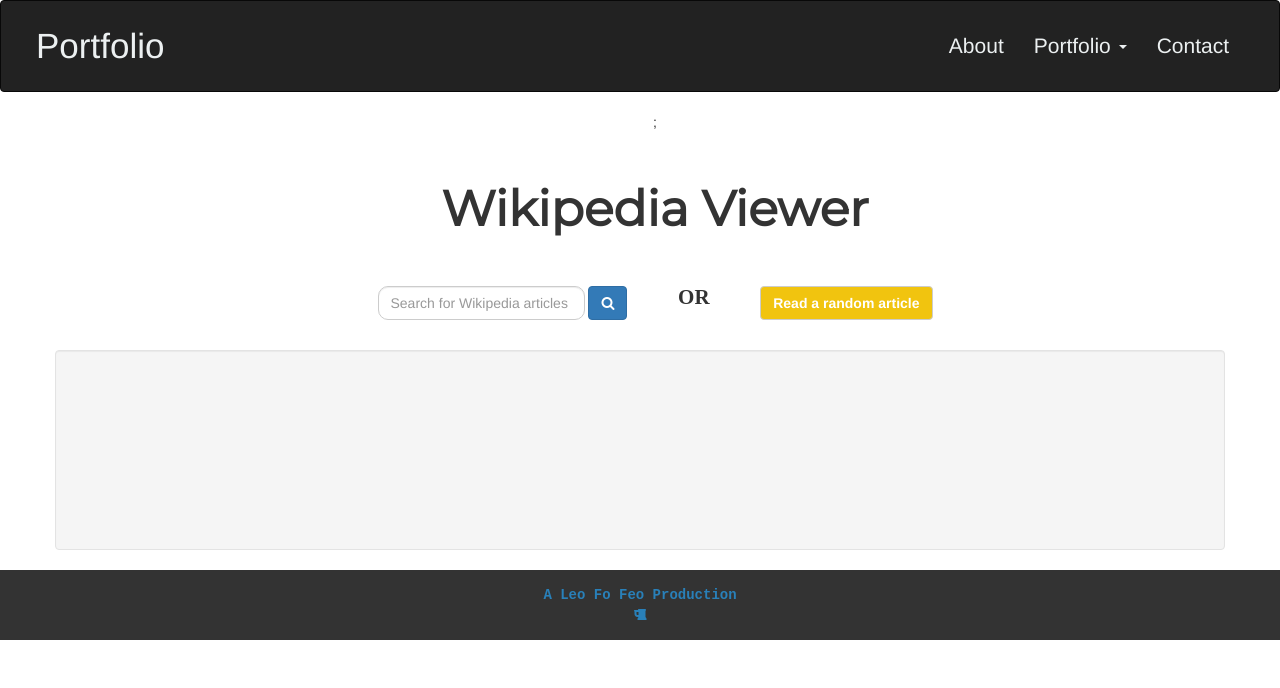
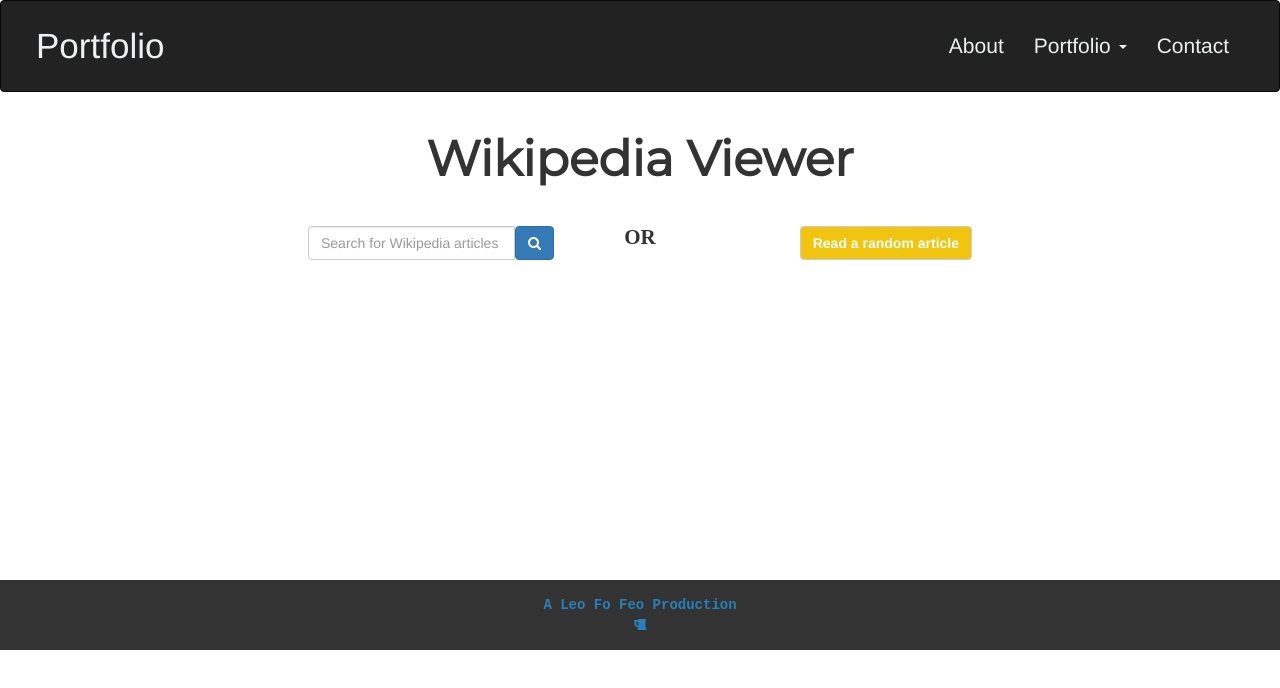
Before and after one commit to leofofeo/wikipedia-viewer, a plain HTML site: page index.html in a window 1280 px wide. Drawn offline with nearby package versions, Linux system fonts and the light colour scheme.

Commit message:
refactored css, moved primarily towards flexbox approach

```diff
--- a/css/styles.css
+++ b/css/styles.css
@@ -20,34 +20,14 @@
 	margin: 50px 0;
 }
 
-/* Navigation Styling */
 
-.navbar {
-	/*background: #34495e!important;*/
-	padding:20px;
-}
-
-
-.navbar-inverse .navbar-nav>li>a {
-	color:#ecf0f1!important;
-	font-size:1.5em;
-}
-
-.navbar .navbar-brand:hover {
-	color:#2980b9!important;
-}
-
-.navbar .navbar-brand {
-	color: #ecf0f1!important;
-	font-size:2.5em;
-}
-
-/* End Nav Bar */
 
 h1.title {
 	font-size: 3.5em;
 	font-weight:bold;
 	font-family: 'Montserrat', 'Roboto', sans-sarif!important;
+	text-align: center;
+	padding-bottom:20px;
 }
 
 h4 {
@@ -57,12 +37,16 @@
 	font-size:1.5em!important;
 }
 
-div.well {
-	min-height:200px;
+#input-group {
+	display:flex;
+	flex-flow: row nowrap;
 }
 
-input#search-input {
-	width:100%;
+#main {
+	display:flex;
+	flex-flow: column;
+	min-height: 100vh!important;
+	align-content: space-between;
 }
 
 #random-btn {
@@ -72,14 +56,15 @@
 	font-weight:bold;
 }
 
-#search-form {
-	margin-bottom:30px;
+#search {
+	display:flex;
+	flex-flow: row;
+	justify-content: center;
+	align-items: flex-start;
+	margin:20px auto;
+	padding: 0 20%;
 }
 
-#search-input {
-	width:100%;
-	border-radius: 10px;
-}
 
 #top-ten h2 {
 	font-weight:bold;
@@ -117,8 +102,50 @@
 	font-family:'Roboto', sans-sarif!important;
 }
 
+.search-child {
+	padding: 0 10px;
+	/*background-color:gainsboro;
+	border: 1px solid black;*/
 
-/* Footer styling */
+}
+
+.search-child-btn {
+	flex: 1 10 40% !important;
+}
+
+.search-child-form {
+	flex: 1 1 40% !important;
+	display:flex;
+}
+
+.search-child-or {
+	flex: 1 10 20% !important;
+	text-align: center;
+}
+
+/* Navigation + Footer Styling */
+
+.navbar {
+	/*background: #34495e!important;*/
+	padding:20px;
+}
+
+
+.navbar-inverse .navbar-nav>li>a {
+	color:#ecf0f1!important;
+	font-size:1.5em;
+}
+
+.navbar .navbar-brand:hover {
+	color:#2980b9!important;
+}
+
+.navbar .navbar-brand {
+	color: #ecf0f1!important;
+	font-size:2.5em;
+}
+
+/* End Nav Bar */
 
 footer {
 	background:#333;
@@ -149,4 +176,25 @@
 	color:#fff!important;
 }
 
+footer.push-down {
+	margin-top: 300px;
+}
+
 /* End footer styling */
+
+
+	@media (max-width:768px){
+	#search {
+	display:flex;
+	flex-flow: column!important;
+	justify-content: space-between;
+	align-items: center;
+	margin:20px auto;
+	padding: 0 10%;
+	}
+
+	.search-child-or {
+		margin-bottom:10px;
+	}
+
+}
--- a/index.html
+++ b/index.html
@@ -69,56 +69,42 @@
 
       <div class="container nomargin"> <!-- Begin Body Container No Margin-->
 
+        <section> <!-- Title Section-->
+          <h1 class="title">Wikipedia Viewer</h1>
+        </section>  <!-- End Title Section -->
 
-        <section> <!-- Section 1-->
-          <div class="container">
-            <div class="row"> <!-- Title Row -->
-              <div class="col-md-3"></div>
-              <div class="col-md-6">
-                <div class="text-center">;
-                  <h1 class="title padding">
-                    Wikipedia Viewer
-                  </h1>
-                </div>
-              </div>
-            </div> <!-- End Title Row-->
-          </div><!-- End title Container -->
-
-        </section>  <!-- End Section 1 -->
-
-
+        <!--Begin Search Section-->
         <section id="search">
-          <div class="container">
-            <div class="row"><!--Start of Row-->
-              <div class="col-md-3"></div>
-              <div class="col-md-6 col-centered">
+          <div class="search-child search-child-form">
             <form class="form-inline" id="search-form">
               <div class="form-group" >
                 <label class="sr-only" for="search-input">Search Wikipedia Articles</label>
-                    <div class="input-group">
+                <div class="input-group" id="input-group">
                   <input type="text" class="form-control" id="search-input" placeholder="Search for Wikipedia articles">
+                  <button type="submit" id="search-btn" class="btn btn-primary"><i class="fa fa-search"></i></button>
                 </div>
               </div>
-                  <button type="submit" id="search-btn" class="btn btn-primary"><i class="fa fa-search"></i></button>
+
             </form>
+          </div>
+          <div class="search-child search-child-or">
             <h4>
               OR
             </h4>
+          </div>
+          <div class="search-child search-child-btn">
             <a href="https://en.wikipedia.org/wiki/Special:Random" target="_blank">
               <button id="random-btn" class="btn btn-default">
                 Read a random article
               </button>
             </a>
           </div>
-
-            </div> <!-- End of Row-->
-          </div>
-        </div>
         </section>
+        <!-- End Search Section-->
 
         <section id="results">
           <div class="container well">
-          <div class="text-center hidden" id="top-ten">
+            <div class="text-center" id="top-ten">
               <h2>
                 Top 10 Results:
               </h2>
@@ -148,7 +134,7 @@
     </div> <!-- End Container No Margin-->
 
 
-    <footer class="text-center">
+    <footer class="text-center push-down" id="footer">
       <a href="https://leofofeo.github.io">
         <p>
           A Leo Fo Feo Production
--- a/js/script.js
+++ b/js/script.js
@@ -1,6 +1,6 @@
 //JS and jQuery for RQ
 $('document').ready(function(){
-
+	$('#results').hide();
 
 });
 
@@ -35,7 +35,8 @@
 	$('#results-row').html('');
 	console.log(jsonObj);
 	resultsLength = jsonObj.query.search.length;
-	$('#top-ten').removeClass('hidden');
+	$('#results').show();
+	$('#footer').removeClass('push-down');
 	for(var i = 0; i < resultsLength; i++){
 		var snippet = jsonObj.query.search[i]['snippet'];
 		var title = jsonObj.query.search[i]['title'];
```
Lines whose indentation alone changed are shown as unchanged.
